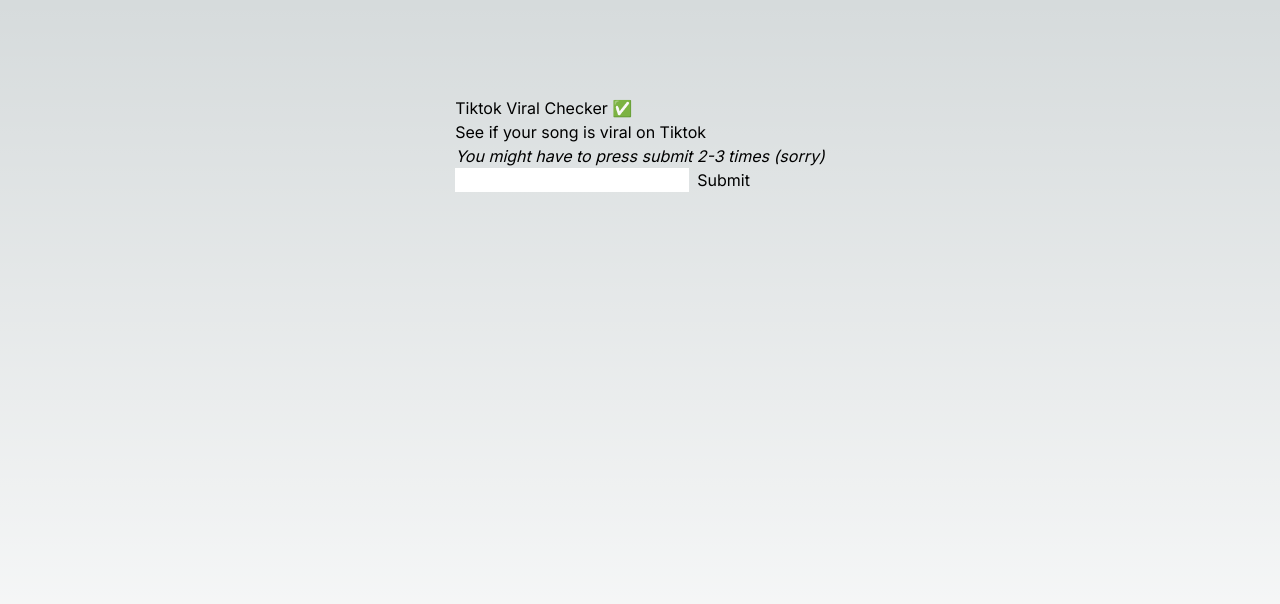
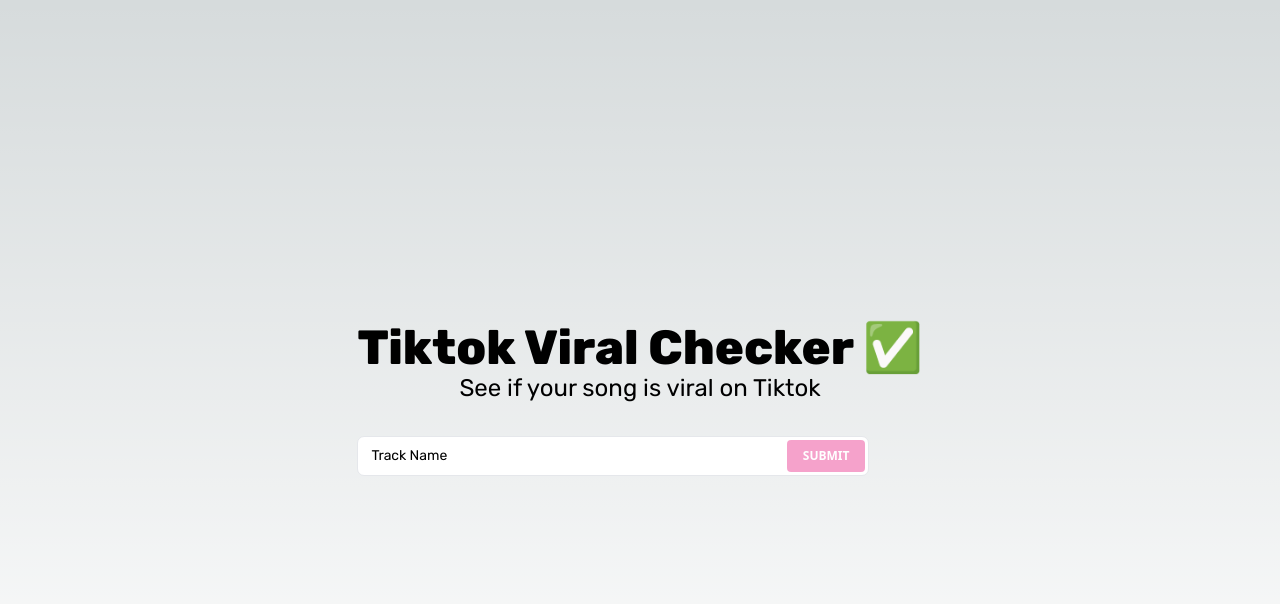
Before and after one commit to TappedOpenSource/tiktok-viral-checker, a Next.js app: page / in a window 1280 px wide. Shown: the top 604 px of the page. Built offline with nearby package versions, Linux system fonts and the light colour scheme.

Commit message:
fix env vars

```diff
--- a/src/app/globals.css
+++ b/src/app/globals.css
@@ -6,14 +6,6 @@
   --foreground-rgb: 0, 0, 0;
   --background-start-rgb: 214, 219, 220;
   --background-end-rgb: 255, 255, 255;
-}
-
-@media (prefers-color-scheme: dark) {
-  :root {
-    --foreground-rgb: 255, 255, 255;
-    --background-start-rgb: 0, 0, 0;
-    --background-end-rgb: 0, 0, 0;
-  }
 }
 
 body {
--- a/src/app/isviral/route.ts
+++ b/src/app/isviral/route.ts
@@ -1,4 +1,4 @@
-import { checkViral, connectSpotify, getPlaylist } from "@/utils/spotify";
+import { checkViral, connectSpotify } from "@/utils/spotify";
 import { get } from "http";
 
 export async function POST(request: Request) {
@@ -7,9 +7,8 @@ export async function POST(request: Request) {
   console.log({ id, term });
 
   const accessToken = await connectSpotify();
-  const playlists = await getPlaylist(accessToken);
   if (id !== undefined && id !== null) {
-    const isViral = await checkViral(playlists, id);
+    const isViral = await checkViral(id, accessToken);
     return Response.json({
       is_viral: isViral,
     })
@@ -22,7 +21,7 @@ export async function POST(request: Request) {
     idArr[index] = item.replace(/[^a-z0-9]/gi, '')
   })
   //console.log(idArr);
-  const isViral = await checkViral(playlists, idArr);
+  const isViral = await checkViral(idArr, accessToken);
 
   return Response.json({
     is_viral: isViral,
--- a/src/app/layout.tsx
+++ b/src/app/layout.tsx
@@ -1,13 +1,13 @@
 import './globals.css'
 import type { Metadata } from 'next'
 import { Analytics } from '@vercel/analytics/react';
-import { Inter } from 'next/font/google'
+import { Rubik } from 'next/font/google'
 
-const inter = Inter({ subsets: ['latin'] })
+const rubik = Rubik({ subsets: ['latin'] })
 
 export const metadata: Metadata = {
-  title: 'Create Next App',
-  description: 'Generated by create next app',
+  title: 'Viral Checker',
+  description: 'check if your song is viral on tiktok',
 }
 
 export default function RootLayout({
@@ -17,7 +17,7 @@ export default function RootLayout({
 }) {
   return (
     <html lang="en">
-      <body className={inter.className}>{children}</body>
+      <body className={rubik.className}>{children}</body>
       <Analytics />
     </html>
   )
--- a/src/app/page.tsx
+++ b/src/app/page.tsx
@@ -16,6 +16,8 @@ export default function Home() {
 
   const onFormSubmit: FormEventHandler = async (event) => {
     event.preventDefault();
+    if (term.trim() === "") return;
+
     //console.log(this.state.term);
     setHasSearched(true);
     setHasSubmitted(true);
@@ -25,14 +27,12 @@ export default function Home() {
       body: JSON.stringify({ term }),
       method: "POST",
     });
-    const { results, viral }: {
+    const { results }: {
       results: Song[],
-      viral: boolean | undefined
     } = await res.json();
 
     console.log({ results });
     try {
-      setIsViral(viral ?? null);
       setSearchResults(results ?? []);
       setDisplayTerm(term);
 
@@ -60,6 +60,7 @@ export default function Home() {
         });
 
         const { is_viral: isViral } = await response.json();
+        console.log({ isViral })
         setIsViral(isViral);
         setSong(item);
         setSearchResults([]);
@@ -73,8 +74,9 @@ export default function Home() {
           method: "POST",
           body: JSON.stringify({ id: item.id }),
         });
-        const output = await response.json();
-        setIsViral(output);
+        const { is_viral: isViral } = await response.json();
+        console.log({ isViral })
+        setIsViral(isViral);
         setSong(item);
         setSearchResults([]);
       } catch (err) {
@@ -85,38 +87,39 @@ export default function Home() {
   };
 
   return (
-    <main className="flex min-h-screen flex-col items-center justify-between p-24">
+    <main className="flex h-screen flex-col items-center justify-center">
       <div className="App">
-        <nav className="mx-auto">
-          <div className="navbar justify-content-center">
-            {/* <h1 className="">Tiktok Viral Checker ✅</h1> */}
-            <h1 className="">Tiktok Viral Checker ✅</h1>
-          </div>
-        </nav>
-        <div className="">
-          <div className="">
-            <h3>See if your song is viral on Tiktok</h3>
-            <em className="mb-5">You might have to press submit 2-3 times (sorry)</em>
+        <h1 className="text-5xl font-extrabold text-center">Tiktok Viral Checker ✅</h1>
+        <h3 className="text-2xl text-center">See if your song is viral on Tiktok</h3>
+        <div className="h-8"></div>
         <form className="" onSubmit={onFormSubmit}>
+          <div className="relative flex h-10 w-full min-w-[200px] max-w-[32rem]">
             <input
               type="text"
-                value={term}
+              className="peer h-full w-full rounded-[7px] border border-blue-gray-200 px-3 py-2.5 pr-20 font-sans text-sm font-normal text-blue-gray-700 outline outline-0 transition-all placeholder-shown:border placeholder-shown:border-blue-gray-200 placeholder-shown:border-t-blue-gray-200 focus:border-2 focus:border-pink-500 focus:border-t-transparent focus:outline-0 disabled:border-0 disabled:bg-blue-gray-50"
+              placeholder=""
               onChange={(e) => setTerm(e.target.value)}
             />
-              <button type="submit" className="btn btn-primary btn-sm mx-2 mb-1">Submit</button>
+            <button
+              className="!absolute right-1 top-1 z-10 select-none rounded bg-pink-500 py-2 px-4 text-center align-middle font-sans text-xs font-bold uppercase text-white shadow-md shadow-pink-500/20 transition-all hover:shadow-lg hover:shadow-pink-500/40 focus:opacity-[0.85] focus:shadow-none active:opacity-[0.85] active:shadow-none peer-placeholder-shown:pointer-events-none peer-placeholder-shown:bg-blue-gray-500 peer-placeholder-shown:opacity-50 peer-placeholder-shown:shadow-none"
+              type="button"
+              data-ripple-light="true"
+            >
+              Submit
+            </button>
+            <label className="before:content[' '] after:content[' '] pointer-events-none absolute left-0 -top-1.5 flex h-full w-full select-none text-[11px] font-normal leading-tight text-blue-gray-400 transition-all before:pointer-events-none before:mt-[6.5px] before:mr-1 before:box-border before:block before:h-1.5 before:w-2.5 before:rounded-tl-md before:border-t before:border-l before:border-blue-gray-200 before:transition-all after:pointer-events-none after:mt-[6.5px] after:ml-1 after:box-border after:block after:h-1.5 after:w-2.5 after:flex-grow after:rounded-tr-md after:border-t after:border-r after:border-blue-gray-200 after:transition-all peer-placeholder-shown:text-sm peer-placeholder-shown:leading-[3.75] peer-placeholder-shown:text-blue-gray-500 peer-placeholder-shown:before:border-transparent peer-placeholder-shown:after:border-transparent peer-focus:text-[11px] peer-focus:leading-tight peer-focus:text-pink-500 peer-focus:before:border-t-2 peer-focus:before:border-l-2 peer-focus:before:!border-pink-500 peer-focus:after:border-t-2 peer-focus:after:border-r-2 peer-focus:after:!border-pink-500 peer-disabled:text-transparent peer-disabled:before:border-transparent peer-disabled:after:border-transparent peer-disabled:peer-placeholder-shown:text-blue-gray-500">
+              Track Name
+            </label>
+          </div>
           {hasSearched ? (
             <p>
               Showing results for <em>{displayTerm}</em>
             </p>
-              ) : (
-                <div></div>
-              )}
+          ) : null}
         </form>
-          </div>
-        </div>
         <div className="content">
           {isViral !== null ? (
-            <div className="w-75 mx-auto">
+            <div className="w-75">
               <h2>Is &quot;{song?.name}&quot; by {song?.artist} viral?</h2>
               <h2>{isViral ? "Yes ✅" : "No ❌"}</h2>
             </div>
--- a/src/app/search/route.ts
+++ b/src/app/search/route.ts
@@ -16,6 +16,6 @@ export async function POST(request: Request) {
     }
 
     return Response.json({
-        results: searchResult,
+        results: searchResult.slice(0, 10),
     })
 }
--- a/src/components/SearchResults.tsx
+++ b/src/components/SearchResults.tsx
@@ -7,12 +7,14 @@ const SearchResults = ({ results, onSelect }: {
     return (
         <>
             {results.map((item, i) => (
-                <button
+                <div
                     onClick={() => onSelect(item)}
-                    className="btn btn-light rounded w-50 mx-auto d-block mb-2"
+                    className="bg-white rounded-xl shadow-lg text-center md:text-left p-3 m-2"
                     key={i}>
-                    {item.name} by {item.artist}
-                </button>
+                    <p>
+                        {item.name} by {item.artist}
+                    </p>
+                </div>
             ))}
         </>
     );
--- a/src/utils/spotify.ts
+++ b/src/utils/spotify.ts
@@ -1,6 +1,5 @@
 import { Song } from "@/types/song";
 import { Track } from "@/types/track";
-
 
 const clientId = process.env.SPOTIFY_CLIENT_ID ?? "";
 const clientSecret = process.env.SPOTIFY_CLIENT_SECRET ?? "";
@@ -50,48 +49,39 @@ export async function searchSong(song: string, accessToken: string) {
         },
     });
 
-
     const json = await res.json();
     const tracks: Track[] = await json.tracks.items;
+    // console.log({ tracks });
+
     return tracks.map((track) => {
+        if (track === null) return null;
         return {
             name: track.name,
             artist: track.artists[0].name,
             id: track.id
         }
-    })
-    //out = checkDuplicates(out)
+    }).filter((track) => track !== null);
 };
 
-export async function checkViral(playlists: Song[], id: string | string[]) {
-    let out = false;
-    const temp = playlists.map((e: Song) => e.id);
+export async function checkViral(id: string | string[], accesToken: string) {
+    const playlists = await getPlaylist(accesToken);
+    const temp = playlists.map((e: Track) => e?.id).filter((e: string) => {
+        return e !== undefined && e !== null;
+    });
 
     if (Array.isArray(id)) {
-        id.forEach(item => {
-            //console.log(item)
-            if (temp.includes(item)) {
-                out = true;
-                //console.log("MATCH")
-            }
-        })
+        const filteredArray = temp.filter(value => id.includes(value));
+        console.log('BINGO');
+        return filteredArray.length > 0;
     } else {
-        //console.log('one arg')
-        playlists.forEach((song: Song) => {
-            if (song.id == id) {
-                // song is viral
-                //console.log("MATCH")
-                out = true;
-            }
-        })
+        console.log('BONGO');
+        return temp.includes(id);
     }
-    //console.log(viralPlaylists);
-    return out;
 }
 
-export async function getPlaylist(accessToken: string): Promise<Song[]> {
+export async function getPlaylist(accessToken: string): Promise<Track[]> {
     // for each playlist in playlistIDs
-    const outputs = await Promise.all(
+    const listOfListOfSongs = await Promise.all(
         playlistIDs.map(async (playlistID) => {
             const urlPlaylist = `https://api.spotify.com/v1/playlists/${playlistID}`;
 
@@ -104,14 +94,15 @@ export async function getPlaylist(accessToken: string): Promise<Song[]> {
             })
 
             const { tracks } = await res.json();
-            const songs: Song[] = tracks.items;
+            const songs = tracks.items.map((song: { track: Track }) => song.track);
 
-            console.log({ songs });
             return songs;
         }),
     );
 
-    const flat = outputs.flat(1);
+    const flat = listOfListOfSongs.flat(1);
+
+    // console.log({ flat });
 
     // make request to spotify API
     // const url = 'https://api.spotify.com/v1/tracks/2TpxZ7JUBn3uw46aR7qd6V';
```
Also changed, not shown: 1 other file (tests, documents, lock files or other folders). Lines whose indentation alone changed are shown as unchanged.
